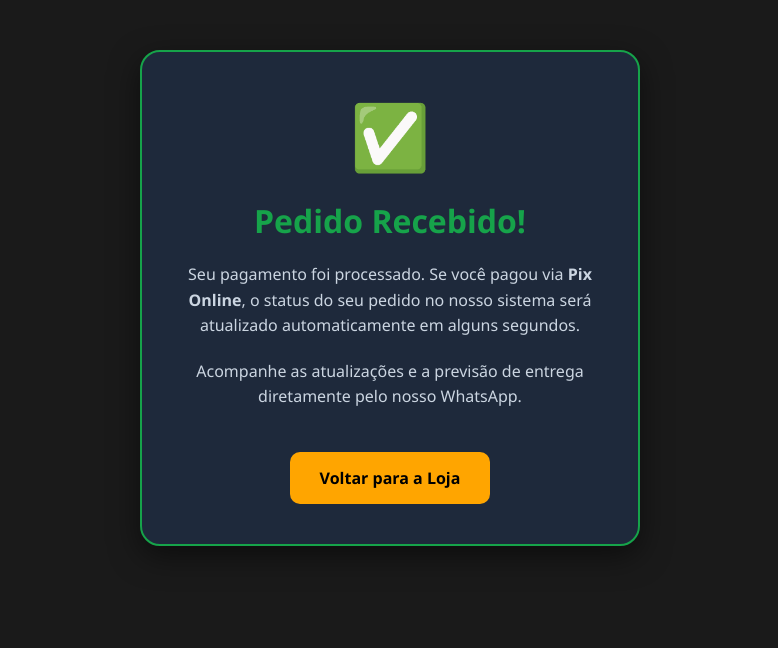
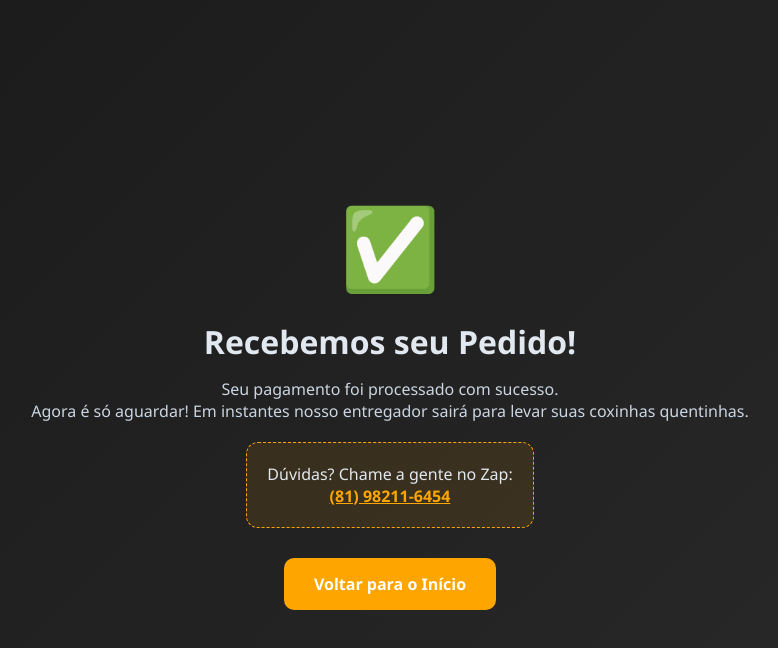
Before and after one commit to mateusvvv/Casa-das-coxinhas, a website: page sucesso.html in a window 1280 px wide. Shown: the whole page, without its empty margins (250-1028 px from the left). Drawn offline with Linux system fonts and the light colour scheme.

Commit message:
localização atual

```diff
--- a/sucesso.html
+++ b/sucesso.html
@@ -3,25 +3,50 @@
 <head>
     <meta charset="UTF-8">
     <meta name="viewport" content="width=device-width, initial-scale=1.0">
-    <title>Pagamento Confirmado - Casa das Coxinhas</title>
+    <title>Pedido Confirmado - Casa das Coxinhas</title>
     <link rel="stylesheet" href="styles.css">
     <style>
-        body { text-align: center; padding: 50px; background: #1a1a1a; color: white; }
-        .success-card { background: #1e293b; padding: 40px; border-radius: 20px; border: 2px solid #16a34a; max-width: 500px; margin: 0 auto; box-shadow: 0 10px 30px rgba(0,0,0,0.5); }
-        h1 { color: #16a34a; margin-bottom: 20px; }
-        p { color: #cbd5e1; margin: 20px 0; line-height: 1.6; }
-        .btn-home { background: #FFA500; color: #000; padding: 15px 30px; border-radius: 10px; text-decoration: none; font-weight: bold; display: inline-block; transition: transform 0.2s; }
-        .btn-home:hover { transform: scale(1.05); }
+        .sucesso-container {
+            display: flex;
+            flex-direction: column;
+            align-items: center;
+            justify-content: center;
+            height: 100vh;
+            text-align: center;
+            padding: 20px;
+        }
+        .check-icon {
+            font-size: 80px;
+            color: #16a34a;
+            margin-bottom: 20px;
+        }
+        .btn-voltar-home {
+            margin-top: 30px;
+            background: #FFA500;
+            color: white;
+            padding: 15px 30px;
+            border-radius: 10px;
+            text-decoration: none;
+            font-weight: bold;
+        }
     </style>
 </head>
 <body>
-    <div class="success-card">
-        <div style="font-size: 4em; margin-bottom: 20px;">✅</div>
-        <h1>Pedido Recebido!</h1>
-        <p>Seu pagamento foi processado. Se você pagou via <strong>Pix Online</strong>, o status do seu pedido no nosso sistema será atualizado automaticamente em alguns segundos.</p>
-        <p>Acompanhe as atualizações e a previsão de entrega diretamente pelo nosso WhatsApp.</p>
-        <br>
-        <a href="index.html" class="btn-home">Voltar para a Loja</a>
+    <div class="sucesso-container">
+        <div class="check-icon">✅</div>
+        <h1>Recebemos seu Pedido!</h1>
+        <p style="margin-top: 15px; color: #cbd5e1;">
+            Seu pagamento foi processado com sucesso.<br>
+            Agora é só aguardar! Em instantes nosso entregador sairá para levar suas coxinhas quentinhas.
+        </p>
+
+        <div style="background: rgba(255,165,0,0.1); padding: 20px; border-radius: 12px; margin-top: 20px; border: 1px dashed #FFA500;">
+            <p>Dúvidas? Chame a gente no Zap:</p>
+            <a href="https://wa.me/5581982116454" style="color: #FFA500; font-weight: bold;">(81) 98211-6454</a>
+        </div>
+
+        <a href="index.html" class="btn-voltar-home">Voltar para o Início</a>
     </div>
+    <script>localStorage.clear();</script>
 </body>
 </html>
```
Also changed, not shown: api/criarPagamento.js (+29 -27 lines), api/webhookPagBank.js (+14 -18 lines), eventos.html (+2 -0 lines).
